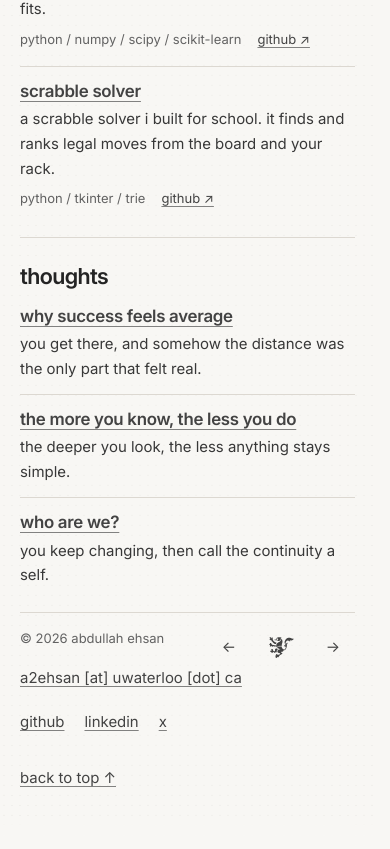
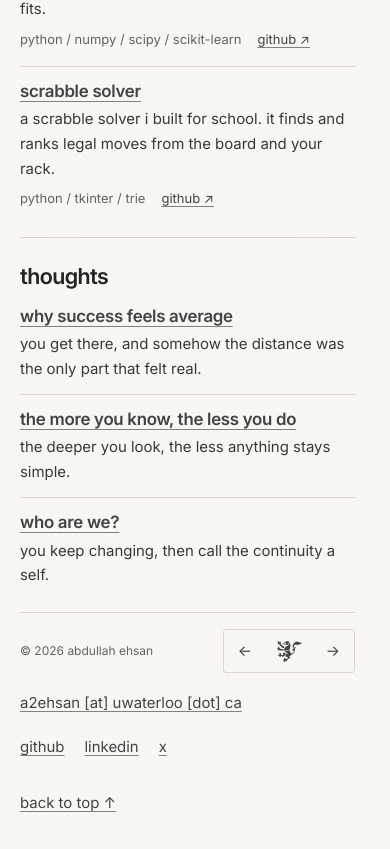
Before and after one commit to aehsan275/portfolio, a React (Vite) app: page / in a window 390 px wide. Shown: the part 1152-2001 px from the top of the page. Before the commit the page ends 1977 px from the top, so only its background shows below. Built offline with nearby package versions, Linux system fonts and the light colour scheme.

Commit message:
Align mobile webring controls in the footer

```diff
--- a/scripts/check-interface.mjs
+++ b/scripts/check-interface.mjs
@@ -107,6 +107,29 @@ try {
     }
     await page.screenshot({ path: `.qa/pages/portfolio-${width}.png`, fullPage: true });
     console.log(`Portfolio at ${width}×${height}: passed`);
+  }
+  const touchPage = await browser.newPage({ isMobile: true, hasTouch: true });
+  try {
+    for (const width of [320, 390]) {
+      await touchPage.setViewportSize({ width, height: 760 });
+      await touchPage.goto(base);
+      await touchPage.evaluate(() => document.fonts.ready);
+      const footer = touchPage.locator('.site-footer');
+      const copyright = await footer.locator('.footer-copyright').boundingBox();
+      const webring = footer.getByRole('navigation', { name: 'Waterloo CS webring' });
+      const controls = await webring.boundingBox();
+      const email = await footer.getByRole('button', { name: /copy email address/i }).boundingBox();
+      assert(copyright.height < 24, 'copyright fits on a single line at the default text size');
+      assert.equal(copyright.y + copyright.height / 2, controls.y + controls.height / 2);
+      assert(copyright.x + copyright.width < controls.x, 'copyright has room beside the webring');
+      assert(controls.y + controls.height < email.y, 'webring tap targets clear the email button');
+      for (const link of await webring.getByRole('link').all()) {
+        const box = await link.boundingBox();
+        assert(box.width >= 44 && box.height >= 44, 'webring links have 44px touch targets');
+      }
+    }
+  } finally {
+    await touchPage.close();
   }
   await page.setViewportSize({ width: 1440, height: 900 });
   await page.goto(base);
--- a/src/styles.css
+++ b/src/styles.css
@@ -660,7 +660,6 @@ h1:focus {
 :is(
   .contact-copy-status,
   .equation-note,
-  .footer-copyright,
   .project-note,
   .project-source,
   .role-dates,
@@ -888,8 +887,10 @@ html[data-page-hidden='true'] .name > span {
   min-height: 36px;
   text-decoration: none;
 }
-.cs-webring a:hover {
-  text-decoration: underline;
+@media (hover: hover) {
+  .cs-webring a:hover {
+    text-decoration: underline;
+  }
 }
 .cs-webring-mark span {
   width: 25px;
@@ -901,6 +902,8 @@ html[data-page-hidden='true'] .name > span {
 .footer-copyright {
   margin-bottom: 8px;
   color: var(--ink-muted);
+  font-size: var(--type-small);
+  line-height: var(--compact-leading);
 }
 @media (max-width: 1023px) {
   .equation-block {
@@ -925,6 +928,32 @@ html[data-page-hidden='true'] .name > span {
 @media (max-width: 599px) {
   .contact-email {
     flex-basis: 100%;
+  }
+  .site-footer {
+    display: grid;
+    grid-template-columns: minmax(0, 1fr) auto;
+    align-items: center;
+    column-gap: var(--space-2);
+  }
+  .site-footer > :is(.contact-links, .back-to-top-slot) {
+    grid-column: 1 / -1;
+  }
+  .site-footer > .contact-links {
+    margin-top: var(--space-2);
+  }
+  .footer-copyright {
+    margin-bottom: 0;
+    font-size: 12px;
+  }
+  .cs-webring {
+    position: static;
+    gap: 0;
+    border-radius: var(--radius-field);
+    box-shadow: inset 0 0 0 1px var(--rule);
+  }
+  .cs-webring a:active {
+    background: var(--color-base-200);
+    border-radius: inherit;
   }
 }
 
@@ -1021,11 +1050,13 @@ html[data-page-hidden='true'] .name > span {
     justify-content: center;
   }
 }
-@media (hover: none) {
+@media (max-width: 599px), (hover: none) {
   .cs-webring a {
     min-width: 44px;
     min-height: 44px;
   }
+}
+@media (hover: none) {
   :is(.project-title, .thought-title) {
     position: relative;
   }
```
